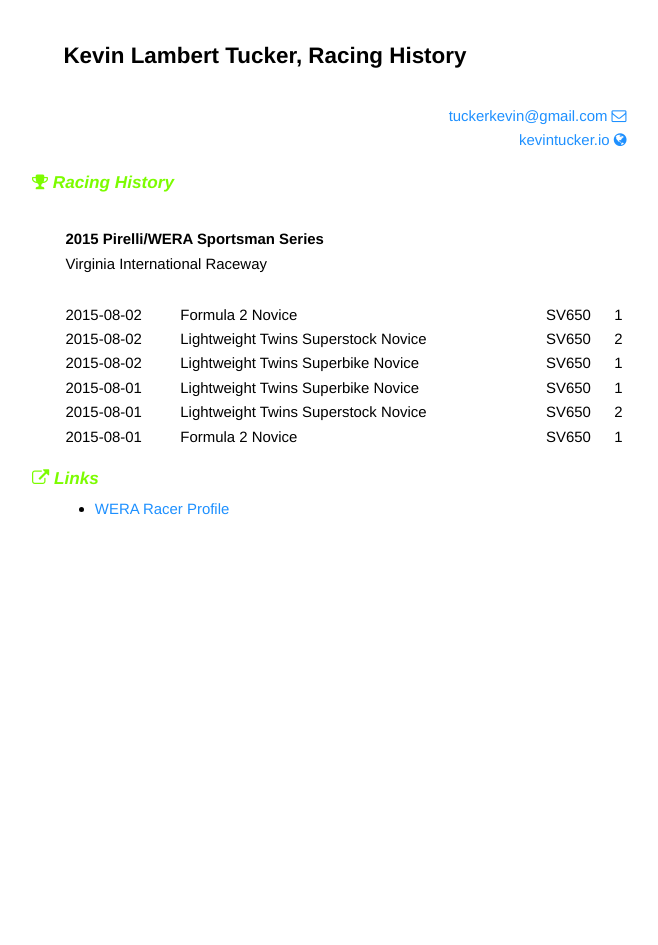
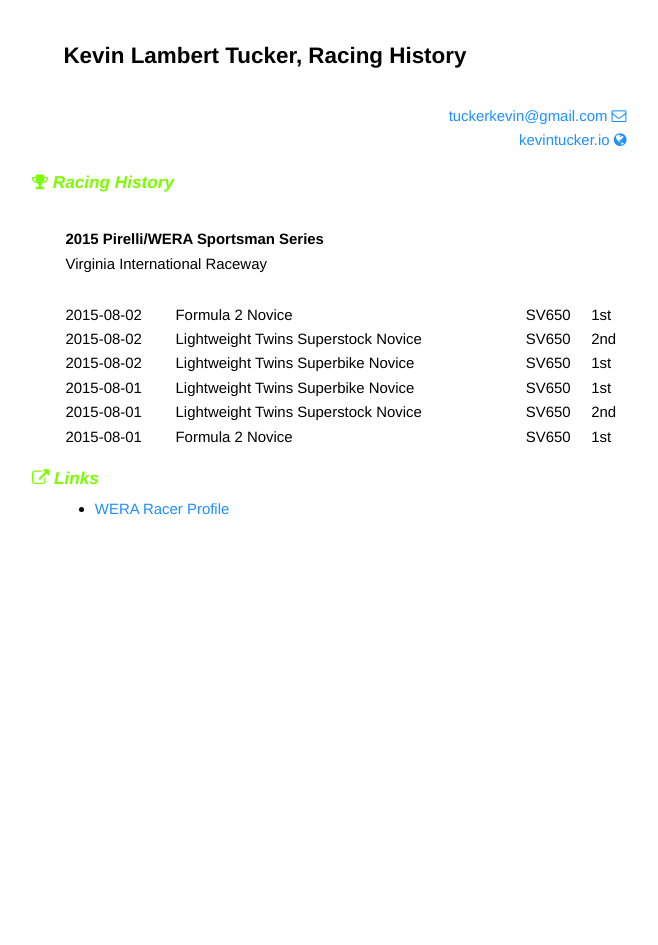
Before and after one commit to tuckerkevin/tuckerkevin.github.io, a Jekyll site: the page built from racing-history.md, in a window 1280 px wide. Shown: the whole page, without its empty margins (294-952 px from the left). Built offline with Jekyll 4.4.1, drawn with Linux system fonts in a browser that asks for light colours; Markdown is read by kramdown in place of the engine named in the settings.

Commit message:
Add suffix to finish positions to make it clearer without needing headings.

```diff
--- a/racing-history.md
+++ b/racing-history.md
@@ -18,14 +18,14 @@ permalink: /racing-history/
 | **2015 Pirelli/WERA Sportsman Series** |
 | Virginia International Raceway         |
 
-|            |                                     |       |   |
-|------------|-------------------------------------|-------|---|
-| 2015-08-02 | Formula 2 Novice                    | SV650 | 1 |
-| 2015-08-02 | Lightweight Twins Superstock Novice | SV650 | 2 |
-| 2015-08-02 | Lightweight Twins Superbike Novice  | SV650 | 1 |
-| 2015-08-01 | Lightweight Twins Superbike Novice  | SV650 | 1 |
-| 2015-08-01 | Lightweight Twins Superstock Novice | SV650 | 2 |
-| 2015-08-01 | Formula 2 Novice                    | SV650 | 1 |
+|            |                                     |       |     |
+|------------|-------------------------------------|-------|-----|
+| 2015-08-02 | Formula 2 Novice                    | SV650 | 1st |
+| 2015-08-02 | Lightweight Twins Superstock Novice | SV650 | 2nd |
+| 2015-08-02 | Lightweight Twins Superbike Novice  | SV650 | 1st |
+| 2015-08-01 | Lightweight Twins Superbike Novice  | SV650 | 1st |
+| 2015-08-01 | Lightweight Twins Superstock Novice | SV650 | 2nd |
+| 2015-08-01 | Formula 2 Novice                    | SV650 | 1st |
 
 ## <i class="fa fa-external-link"></i> Links
 
```
